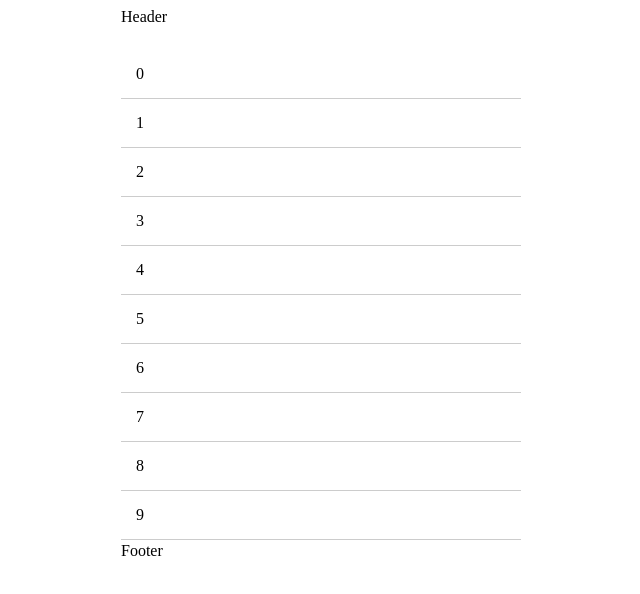
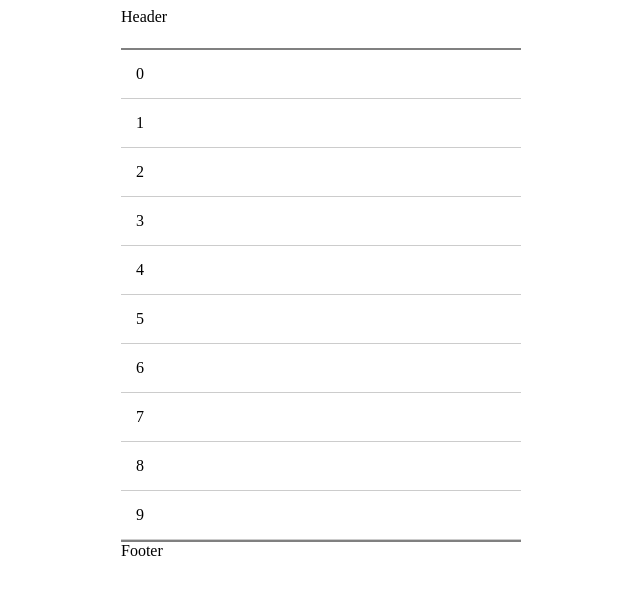
Before and after one commit to zzarcon/react-scroll-shadow, a React app: page / in a window 1280 px wide. Shown: the top 594 px of the page, without its empty margins (319-959 px from the left). Built offline with nearby package versions, Linux system fonts and the light colour scheme; the HTML template or start-up script is replaced by a standard one.

Commit message:
Reverse active/inactive colors

```diff
--- a/src/scroll-shadow.tsx
+++ b/src/scroll-shadow.tsx
@@ -39,13 +39,13 @@ export class ScrollShadow extends Component<ScrollShadowProps> {
     return (
       <ScrollableWrapper
         size={shadowSize}
-        topShadowActiveColor={topShadowColors.active}
-        bottomShadowActiveColor={bottomShadowColors.active}
+        topShadowInactiveColor={topShadowColors.inactive}
+        bottomShadowInactiveColor={bottomShadowColors.inactive}
       >
         <ScrollableContent
           size={shadowSize}
-          topShadowInactiveColor={topShadowColors.inactive}
-          bottomShadowInactiveColor={bottomShadowColors.inactive}
+          topShadowActiveColor={topShadowColors.active}
+          bottomShadowActiveColor={bottomShadowColors.active}
           style={style}
         >
           {children}
--- a/src/styled.ts
+++ b/src/styled.ts
@@ -2,14 +2,14 @@ import styled from 'styled-components';
 
 export interface ScrollableWrapperProps {
   size: number;
-  topShadowActiveColor: string;
-  bottomShadowActiveColor: string;
+  topShadowInactiveColor: string;
+  bottomShadowInactiveColor: string;
 }
 
 export interface ScrollableContentProps {
   size: number;
-  topShadowInactiveColor: string;
-  bottomShadowInactiveColor: string;
+  topShadowActiveColor: string;
+  bottomShadowActiveColor: string;
 }
 
 export const ScrollableWrapper = styled.div`
@@ -28,7 +28,7 @@ export const ScrollableWrapper = styled.div`
     left:0;
     right:0;
     height: ${({size}: ScrollableWrapperProps) => size}px;
-    background: ${({topShadowActiveColor}: ScrollableWrapperProps) => topShadowActiveColor};
+    background: ${({topShadowInactiveColor}: ScrollableWrapperProps) => topShadowInactiveColor};
     z-index: 10;
   }
   &::after{
@@ -38,7 +38,7 @@ export const ScrollableWrapper = styled.div`
     left:0;
     right:0;
     height: ${({size}: ScrollableWrapperProps) => size}px;
-    background: ${({bottomShadowActiveColor}: ScrollableWrapperProps) => bottomShadowActiveColor};
+    background: ${({bottomShadowInactiveColor}: ScrollableWrapperProps) => bottomShadowInactiveColor};
     z-index: 10;
   }
 `;
@@ -55,7 +55,7 @@ export const ScrollableContent = styled.div`
     content: '';
     height: ${({size}: ScrollableContentProps) => size}px;
     width: 100%;
-    background: ${({topShadowInactiveColor}: ScrollableContentProps) => topShadowInactiveColor};
+    background: ${({topShadowActiveColor}: ScrollableContentProps) => topShadowActiveColor};
     flex-shrink: 0;
 
     z-index: 11;
@@ -67,7 +67,7 @@ export const ScrollableContent = styled.div`
     content: '';
     height: ${({size}: ScrollableContentProps) => size}px;;
     width: 100%;
-    background: ${({bottomShadowInactiveColor}: ScrollableContentProps) => bottomShadowInactiveColor};
+    background: ${({bottomShadowActiveColor}: ScrollableContentProps) => bottomShadowActiveColor};
     flex-grow: 1;
     flex-shrink: 0;
 
```
